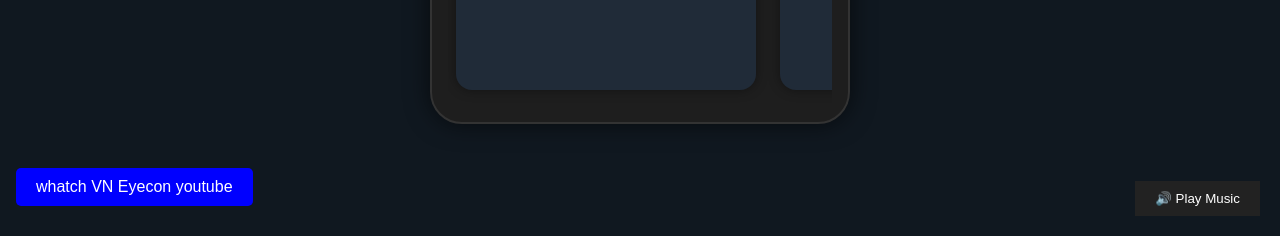
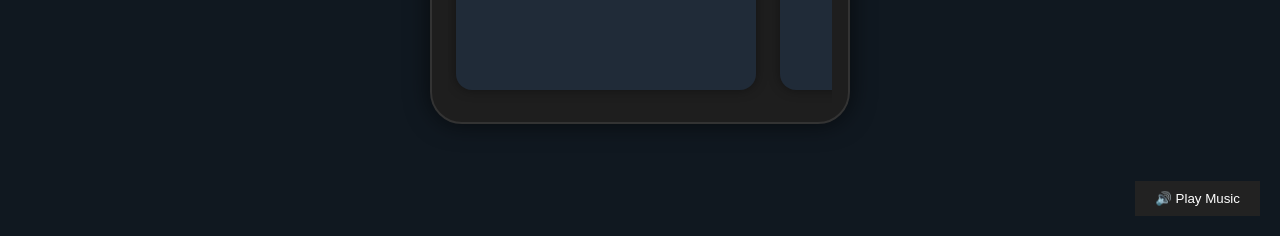
Before and after one commit to BARNABA5/SmartFix-Art, a plain HTML site: page index.html in a window 1280 px wide. Shown: the part 564-800 px from the top of the page. Drawn offline with nearby package versions, Linux system fonts and the light colour scheme.

Commit message:
Update index.html

```diff
--- a/index.html
+++ b/index.html
@@ -241,23 +241,7 @@
 </section>
   <br>
   <br>
-  <button onclick="openYouTube()" style="
-  padding: 10px 20px;
-  background-color: blue;
-  color:white;
-  border: none;
-  border-radius: 5px;
-  cursor: pointer;
-  font-size: 16px;
-">
-  whatch VN Eyecon youtube
-</button>
 
-<script>
-  function openYouTube() {
-    window.open("https://youtu.be/Uj45cg0NcR0", "_blank");
-  }
-</script>
 
          <!-- Suggest Button -->
   <br><br><br>
```
